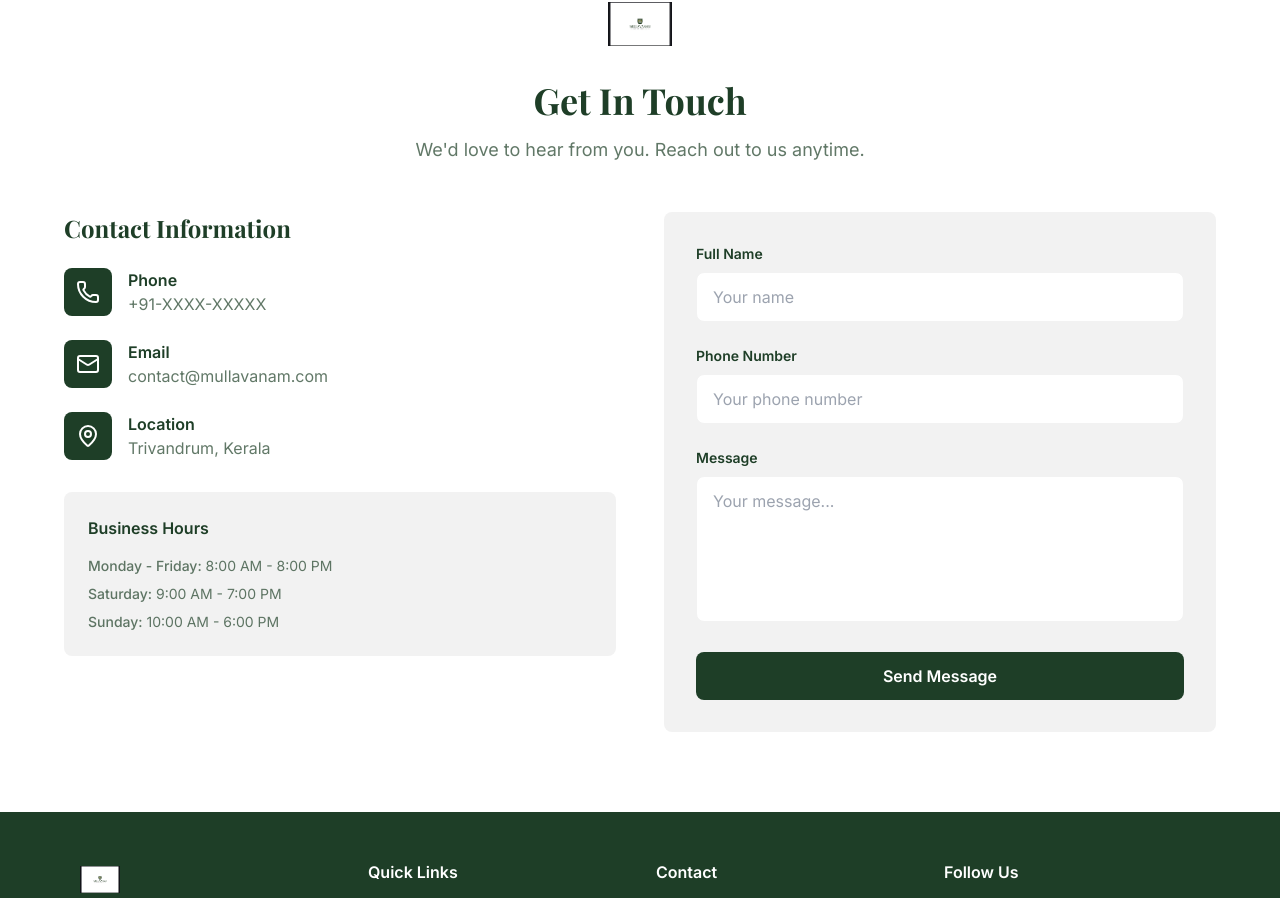
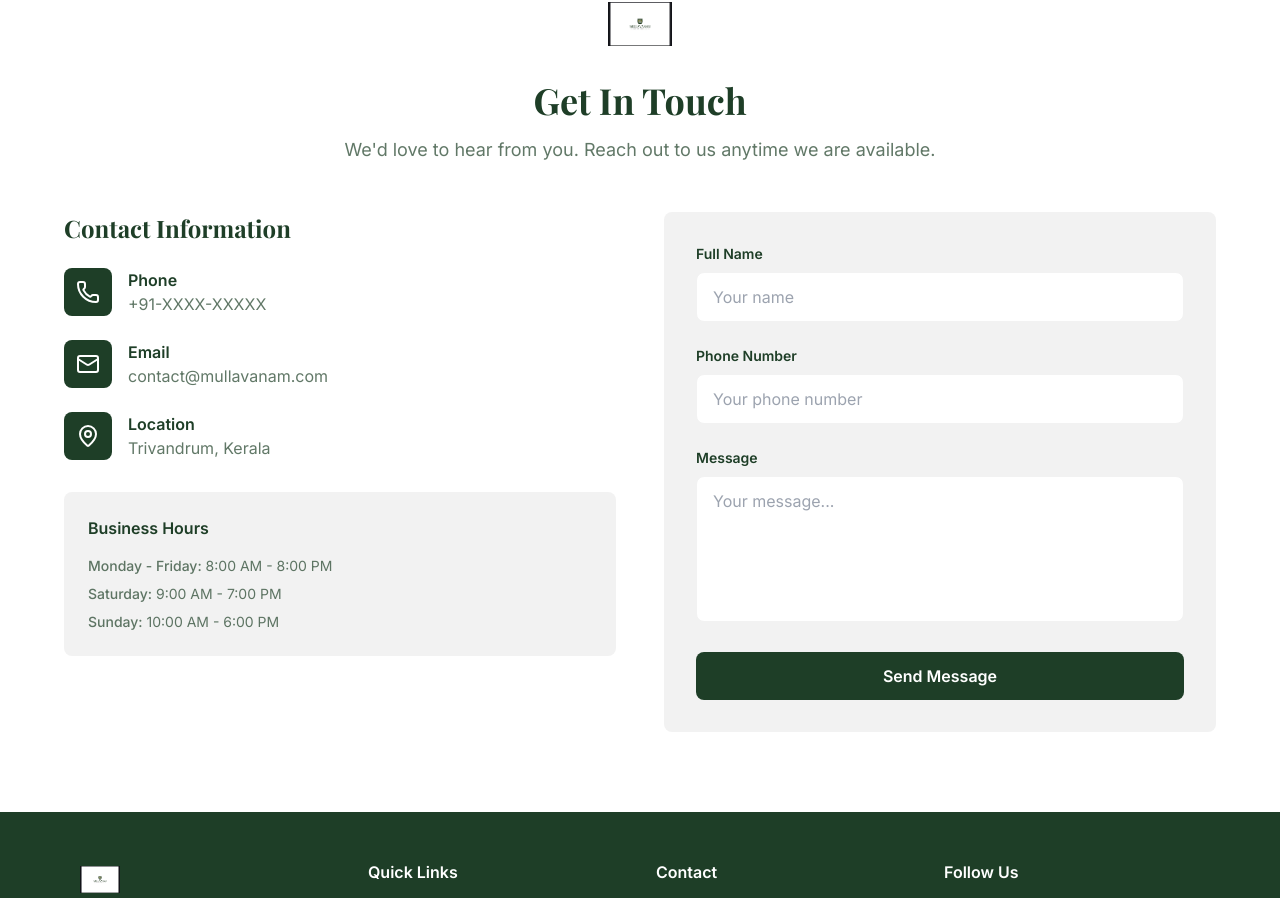
Before and after one commit to Nathanielchristy/mullavanam, a Next.js app: page / in a window 1280 px wide. Shown: the part 3990-4888 px from the top of the page. Built offline with nearby package versions, Linux system fonts and the light colour scheme.

Commit message:
justcode

```diff
--- a/components/contact.tsx
+++ b/components/contact.tsx
@@ -93,7 +93,7 @@ export default function Contact() {
             Get In Touch
           </h2>
           <p className="text-lg text-foreground/70">
-            We'd love to hear from you. Reach out to us anytime.
+            We'd love to hear from you. Reach out to us anytime we are available.
           </p>
         </motion.div>
 
```
Also changed, not shown: 1 other file (tests, documents, lock files or other folders).
